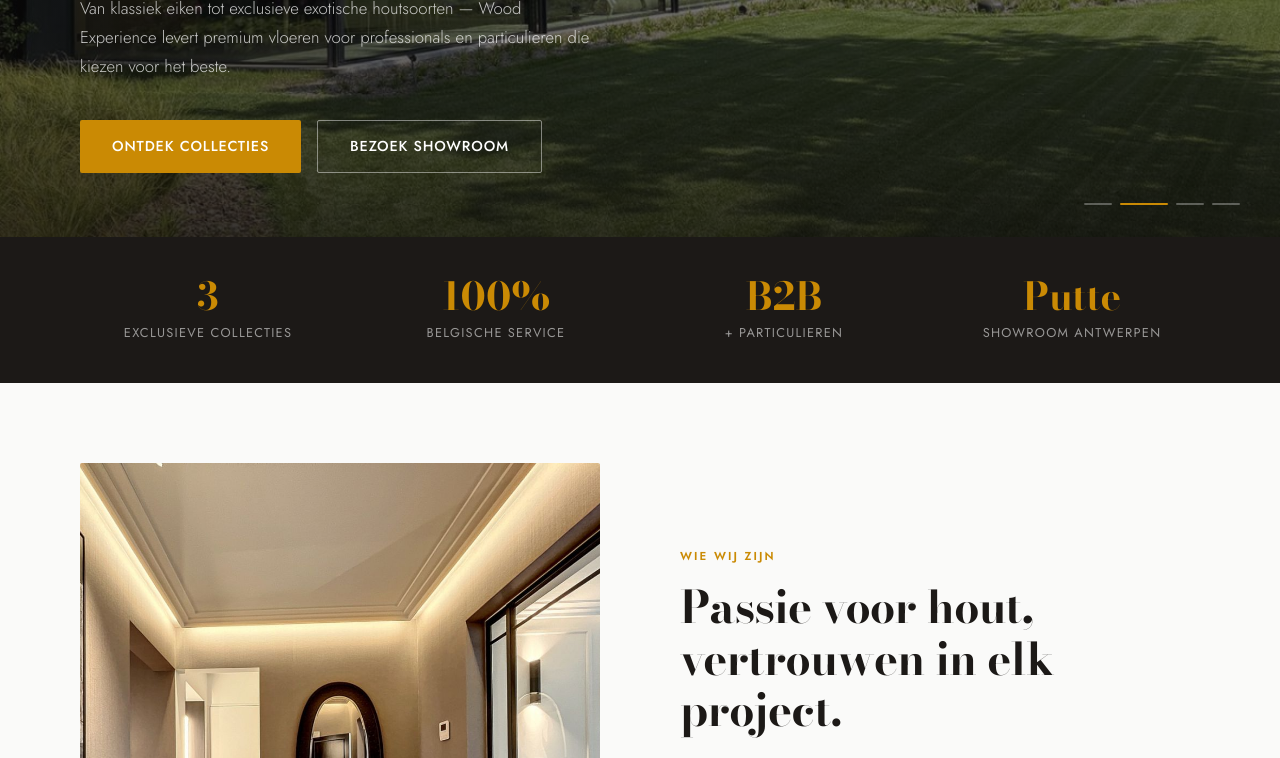
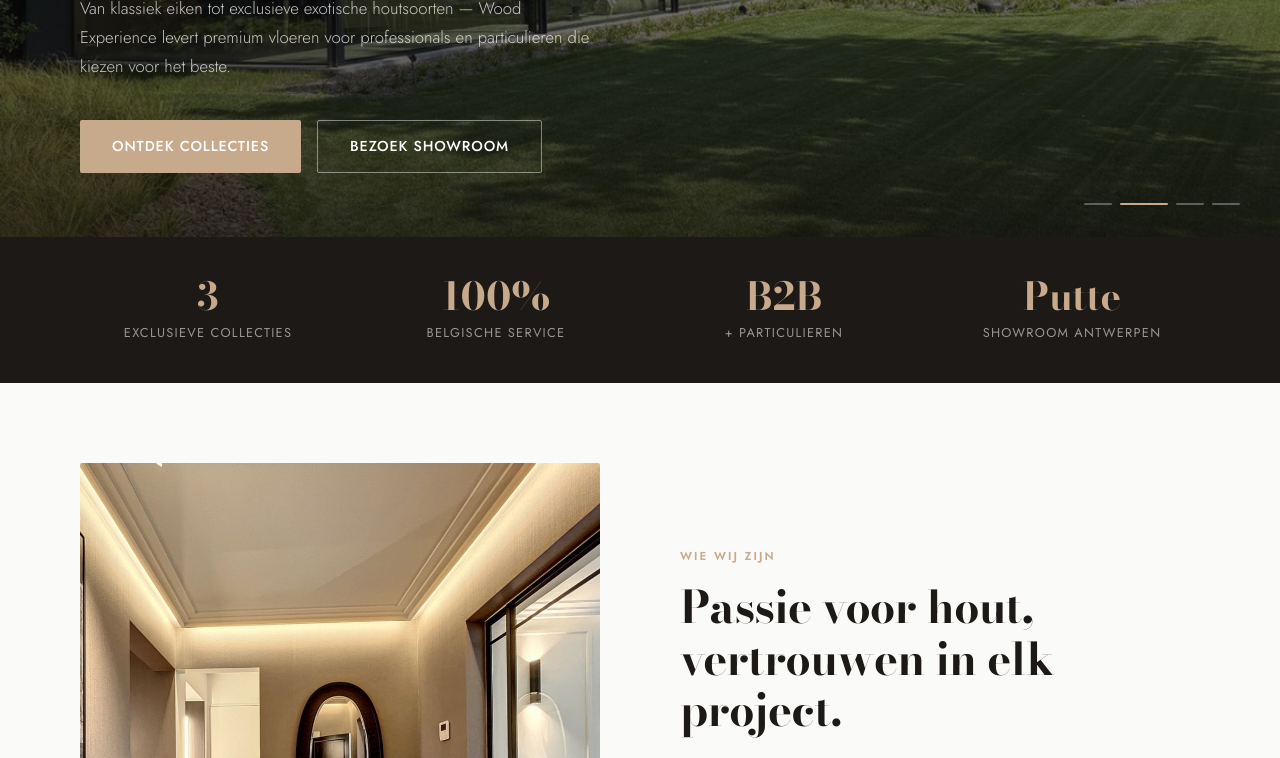
Before and after one commit to steylvisuals96-creator/woodexperience, a plain HTML site: page index.html in a window 1280 px wide. Shown: the part 563-1321 px from the top of the page. Drawn offline with nearby package versions, Linux system fonts and the light colour scheme.

Commit message:
Update accentkleur naar #c7a98b

```diff
--- a/index.html
+++ b/index.html
@@ -17,8 +17,8 @@
     :root {
       --black:   #1C1917;
       --dark:    #44403C;
-      --gold:    #CA8A04;
-      --gold-lt: #D4A017;
+      --gold:    #c7a98b;
+      --gold-lt: #d4b99e;
       --bg:      #FAFAF9;
       --text:    #0C0A09;
       --muted:   #78716C;
```
